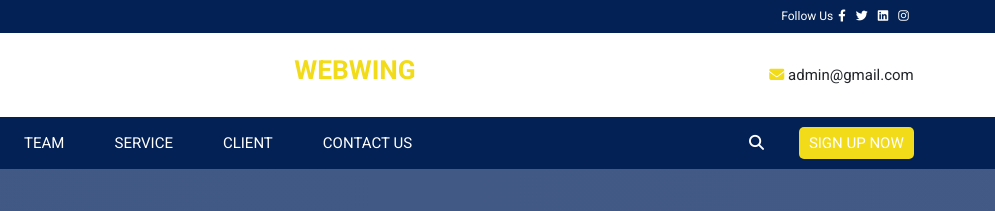
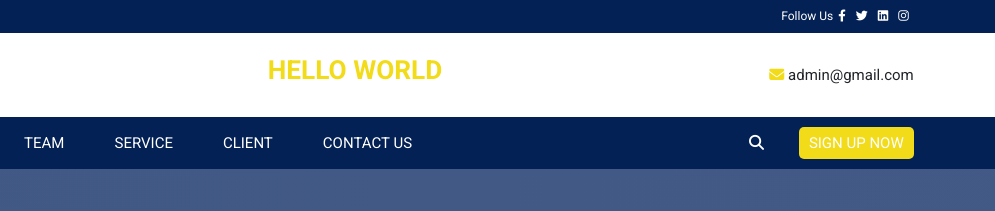
Before and after one commit to sagor-roy/project, a plain HTML site: page index.html in a window 1280 px wide. Shown: the top 211 px of the page, 285-1280 px from the left. Drawn offline with nearby package versions, Linux system fonts and the light colour scheme.

Commit message:
logo change in index file

```diff
--- a/index.html
+++ b/index.html
@@ -55,7 +55,7 @@
                         </div>
                     </div>
                     <div class="col-lg-4 col-1 text-center d-none d-lg-block">
-                        <h3 class="text-warning fw-bold">WEBWING</h3>
+                        <h3 class="text-warning fw-bold">HELLO WORLD</h3>
                     </div>
                     <div class="col-6 col-lg-4 text-end">
                         <div class="right">
```
